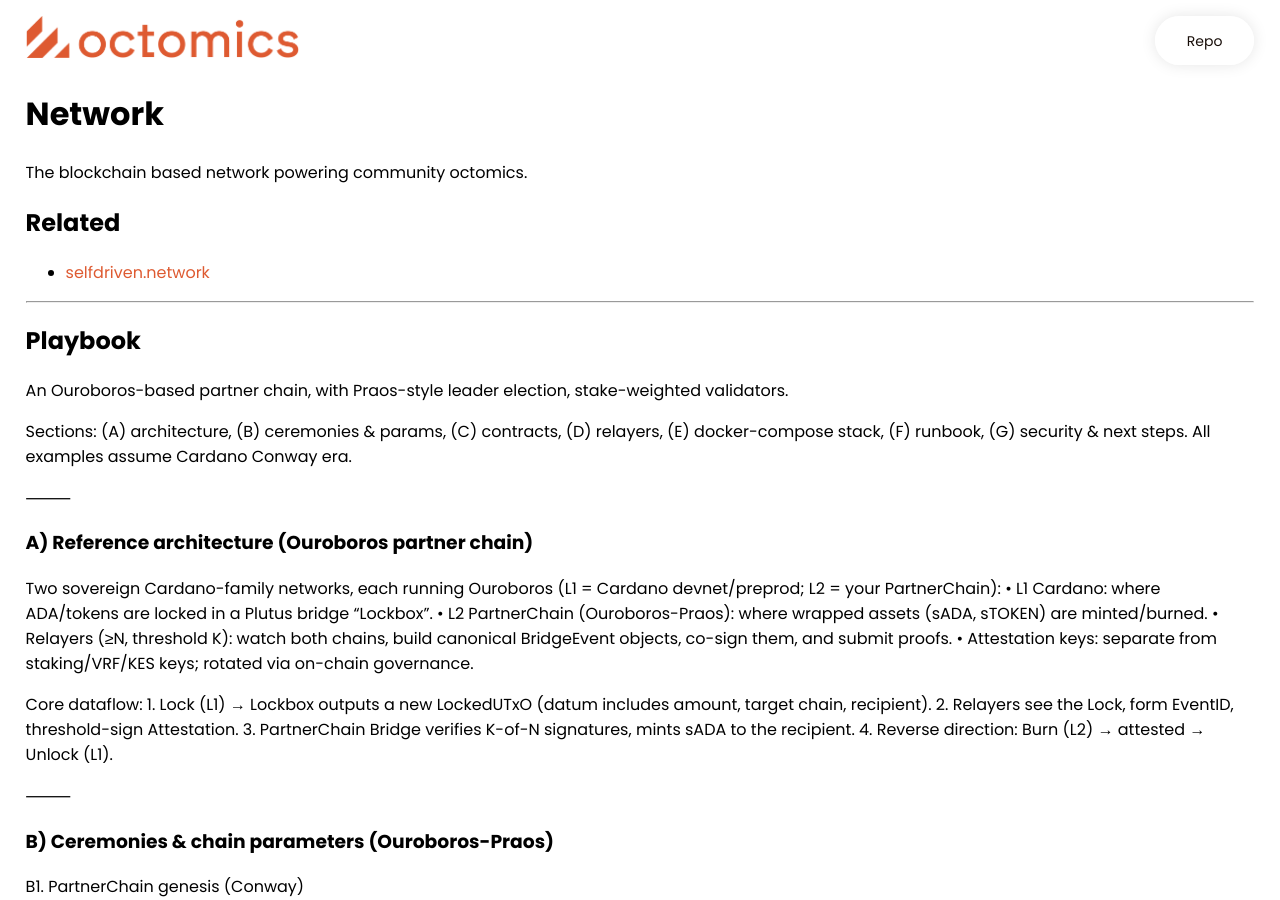
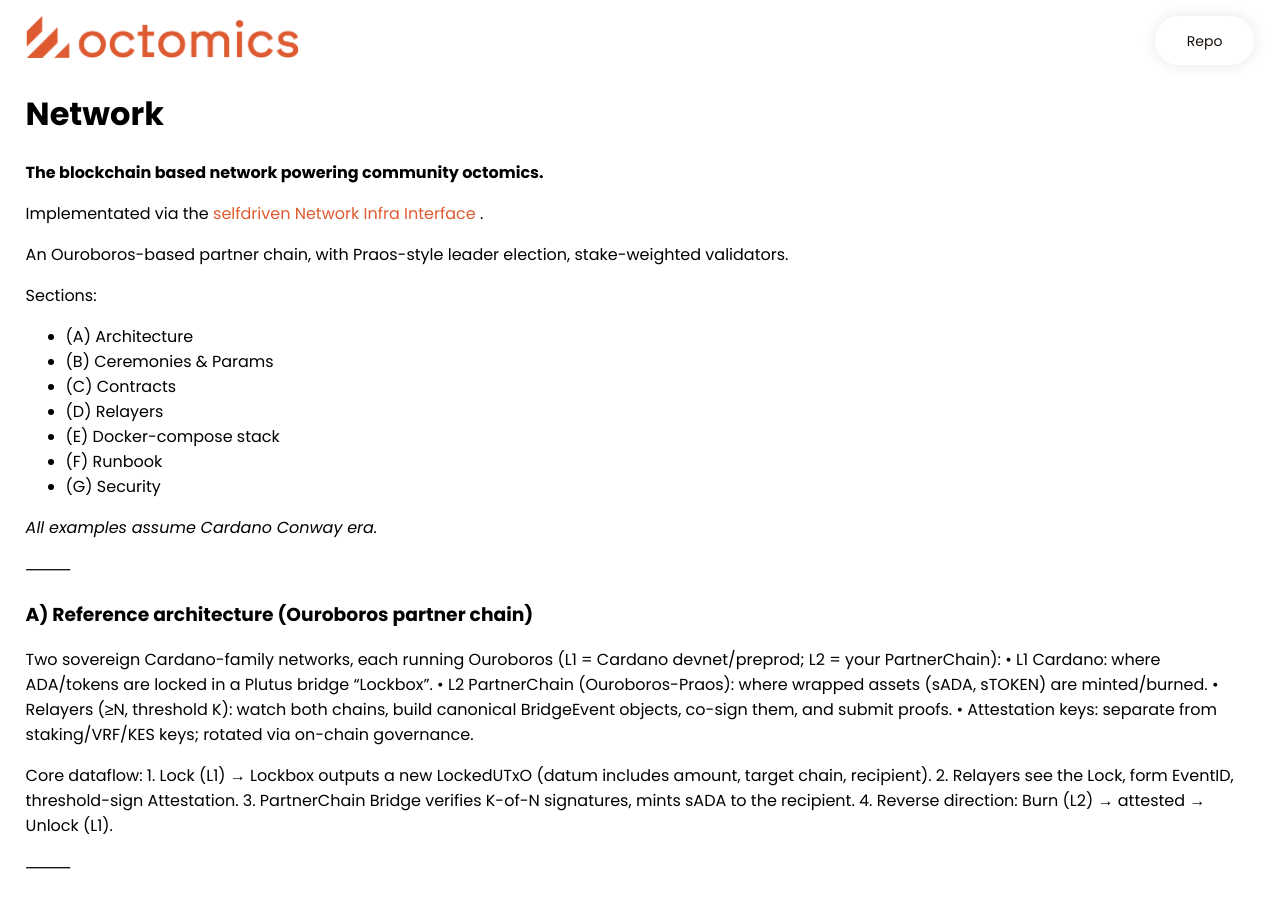
Before and after one commit to selfdriven-octo/octomics, a Jekyll site: the page built from docs/pages/network.md, in a window 1280 px wide and 900 px high. Built offline with Jekyll 4.4.1, drawn with Linux system fonts in a browser that asks for light colours.

Commit message:
Update network.md

```diff
--- a/docs/pages/network.md
+++ b/docs/pages/network.md
@@ -6,18 +6,22 @@ permalink: /network/
 
 # Network
 
-The blockchain based network powering community octomics.
+**The blockchain based network powering community octomics.**
 
-## Related
-- [selfdriven.network](https://selfdriven.network)
-
-----
-
-## Playbook
+Implementated via the [selfdriven Network Infra Interface ](https://selfdriven.network).
 
 An Ouroboros-based partner chain, with Praos-style leader election, stake-weighted validators.
 
-Sections: (A) architecture, (B) ceremonies & params, (C) contracts, (D) relayers, (E) docker-compose stack, (F) runbook, (G) security & next steps. All examples assume Cardano Conway era.
+Sections:
+- (A) Architecture
+- (B) Ceremonies & Params
+- (C) Contracts
+- (D) Relayers
+- (E) Docker-compose stack
+- (F) Runbook
+- (G) Security
+
+*All examples assume Cardano Conway era.*
 
 ⸻
 
```
